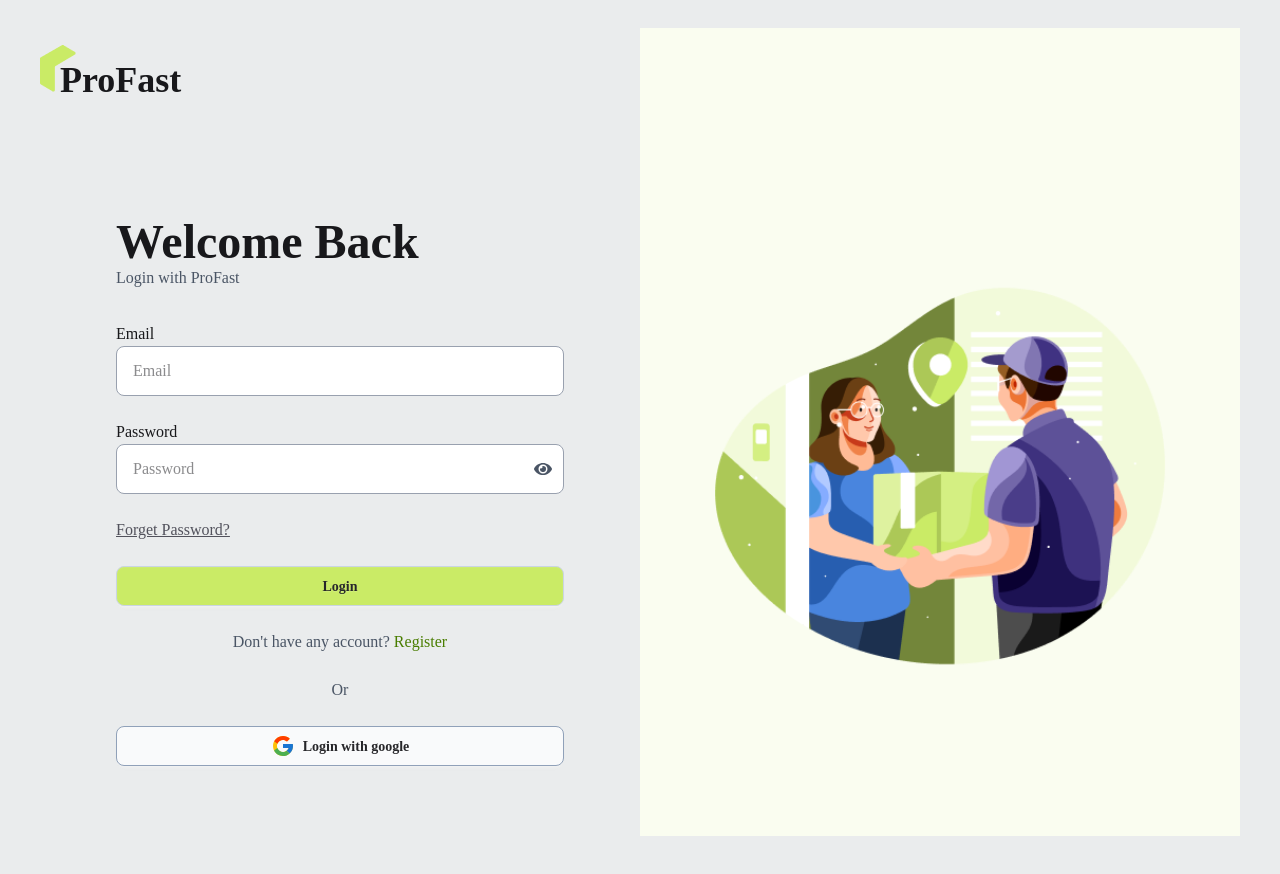
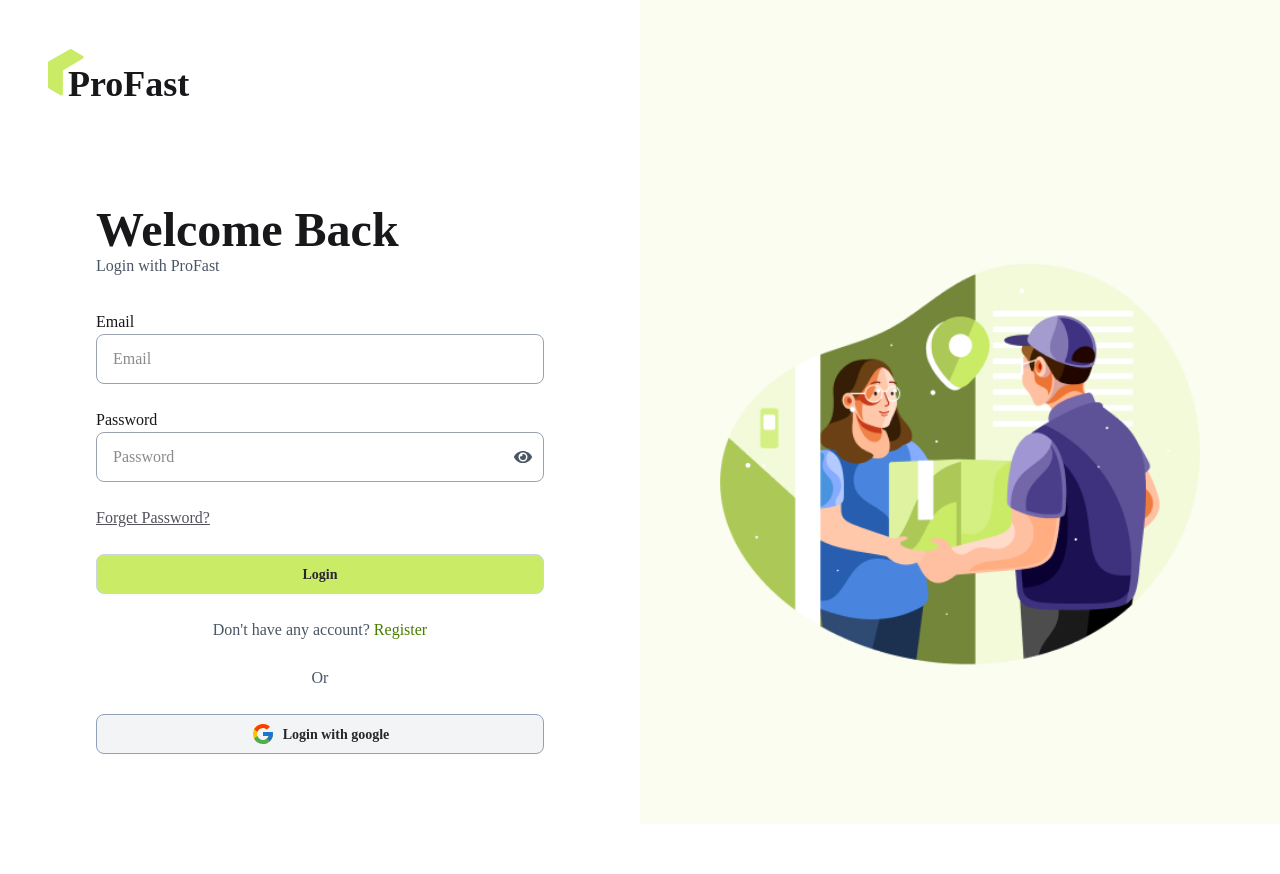
Before and after one commit to marufdev7/pro-fast-client, a React (Vite) app: page /login in a window 1280 px wide. After the commit the page ends 824 px from the top, so only its background shows below. Built offline with nearby package versions, Linux system fonts and the light colour scheme.

Commit message:
fix bg in auth layout

```diff
--- a/src/layout/AuthLayout.jsx
+++ b/src/layout/AuthLayout.jsx
@@ -5,8 +5,8 @@ import ProFastLogo from '../components/ProFastLogo/ProFastLogo';
 
 const AuthLayout = () => {
     return (
-        <div className="min-h-screen">
-            <div className="lg:bg-[linear-gradient(to_right,#eaeced_50%,#FAFDF0_50%)] pt-4 pb-4">
+        <div className="min-h-screen flex flex-col">
+            <div className="lg:bg-[linear-gradient(to_right,white_50%,#FAFDF0_50%)] pl-12 pt-12">
                 <ProFastLogo />
             </div>
             <div className="flex flex-col items-center lg:flex-row-reverse">
--- a/src/layout/RootLayout.jsx
+++ b/src/layout/RootLayout.jsx
@@ -5,7 +5,7 @@ import Footer from '../pages/shared/Footer/Footer';
 
 const RootLayout = () => {
     return (
-        <div>
+        <div className='pl-10 pr-10 pb-10 pt-7 max-w-[1600px] mx-auto bg-[#eaeced]'>
             <Navbar />
             <Outlet />
             <Footer />
--- a/src/main.jsx
+++ b/src/main.jsx
@@ -10,7 +10,7 @@ AOS.init({ duration: 1000, delay: 300 });
 
 createRoot(document.getElementById('root')).render(
     <StrictMode>
-        <div className='font-[Urbanist] pl-10 pr-10 pb-10 pt-7 max-w-[1600px] mx-auto bg-[#eaeced]'>
+        <div className='font-[Urbanist] '>
             <RouterProvider router={router} />
         </div>
     </StrictMode>,
--- a/src/pages/Authentication/Login/Login.jsx
+++ b/src/pages/Authentication/Login/Login.jsx
@@ -28,7 +28,7 @@ const Login = () => {
                                     type="email"
                                     placeholder="Email"
                                     required
-                                    className="w-full px-4 py-3 bg-white border border-gray-400 rounded-lg focus:outline-none focus:border-gray-700"
+                                    className="w-full px-4 py-3 border border-gray-400 rounded-lg focus:outline-none focus:border-gray-700"
                                     {...register("email", {
                                         required: true,
                                     }
@@ -43,7 +43,7 @@ const Login = () => {
                                     <input
                                         type={show ? "text" : "password"}
                                         placeholder="Password"
-                                        className="w-full px-4 py-3 border border-gray-400 bg-white rounded-lg focus:outline-none focus:border-gray-700"
+                                        className="w-full px-4 py-3 border border-gray-400 rounded-lg focus:outline-none focus:border-gray-700"
                                         {...register("password", {
                                             required: "Password is required",
                                             minLength: {
@@ -94,7 +94,7 @@ const Login = () => {
 
                             <button
                                 // onClick={handleGoogleLogin}
-                                className="w-full btn bg-gray-50 border border-slate-400 hover:bg-white font-semibold rounded-lg transition-colors text-zinc-800 flex items-center justify-center gap-2"
+                                className="w-full btn bg-gray-100 border border-slate-400 hover:bg-gray-300 font-semibold rounded-lg transition-colors text-zinc-800 flex items-center justify-center gap-2"
                             >
                                 <FcGoogle size={24} />
                                 Login with google
--- a/src/pages/Authentication/Register/Register.jsx
+++ b/src/pages/Authentication/Register/Register.jsx
@@ -106,7 +106,7 @@ const Register = () => {
 
                             <button
                                 // onClick={handleGoogleLogin}
-                                className="w-full btn bg-gray-50 border border-slate-400 hover:bg-white font-semibold rounded-lg transition-colors text-zinc-800 flex items-center justify-center gap-2"
+                                className="w-full btn bg-gray-100 border border-slate-400 hover:bg-gray-300 font-semibold rounded-lg transition-colors text-zinc-800 flex items-center justify-center gap-2"
                             >
                                 <FcGoogle size={24} />
                                 Register with google
```
